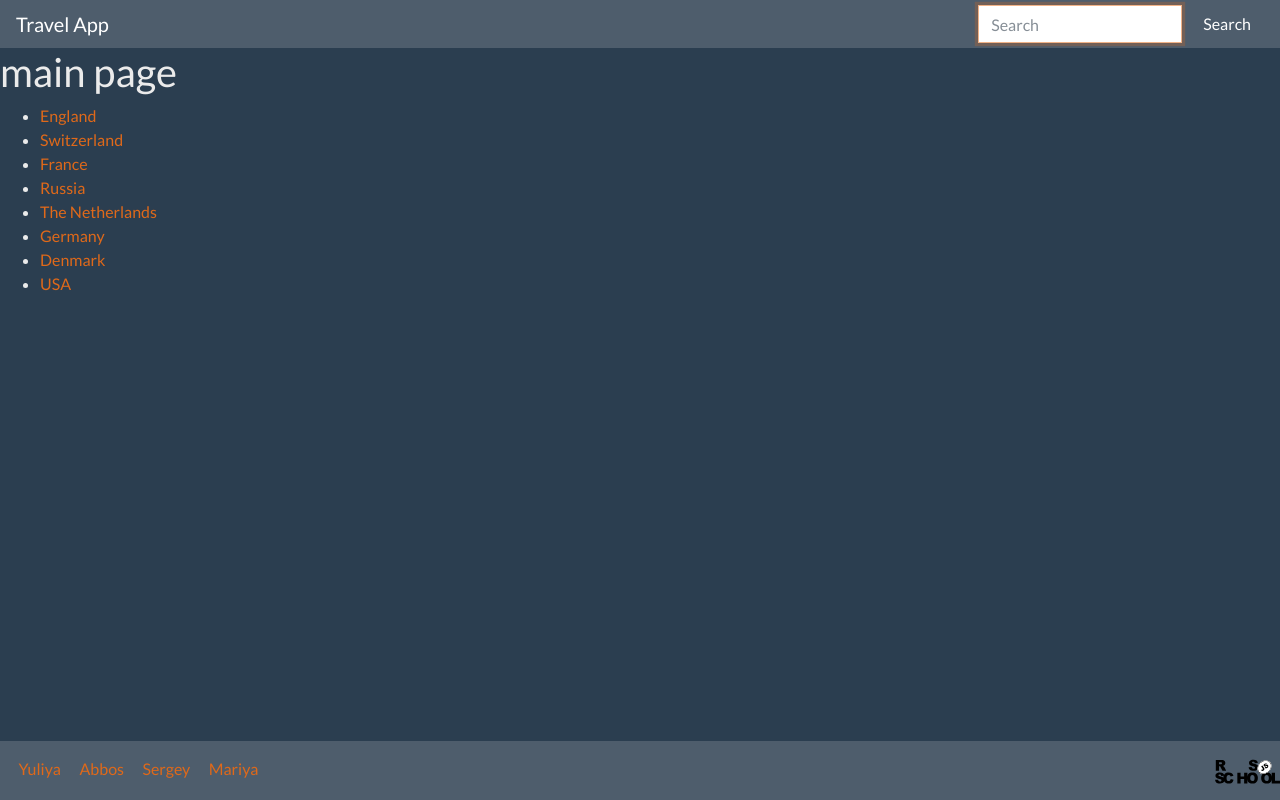
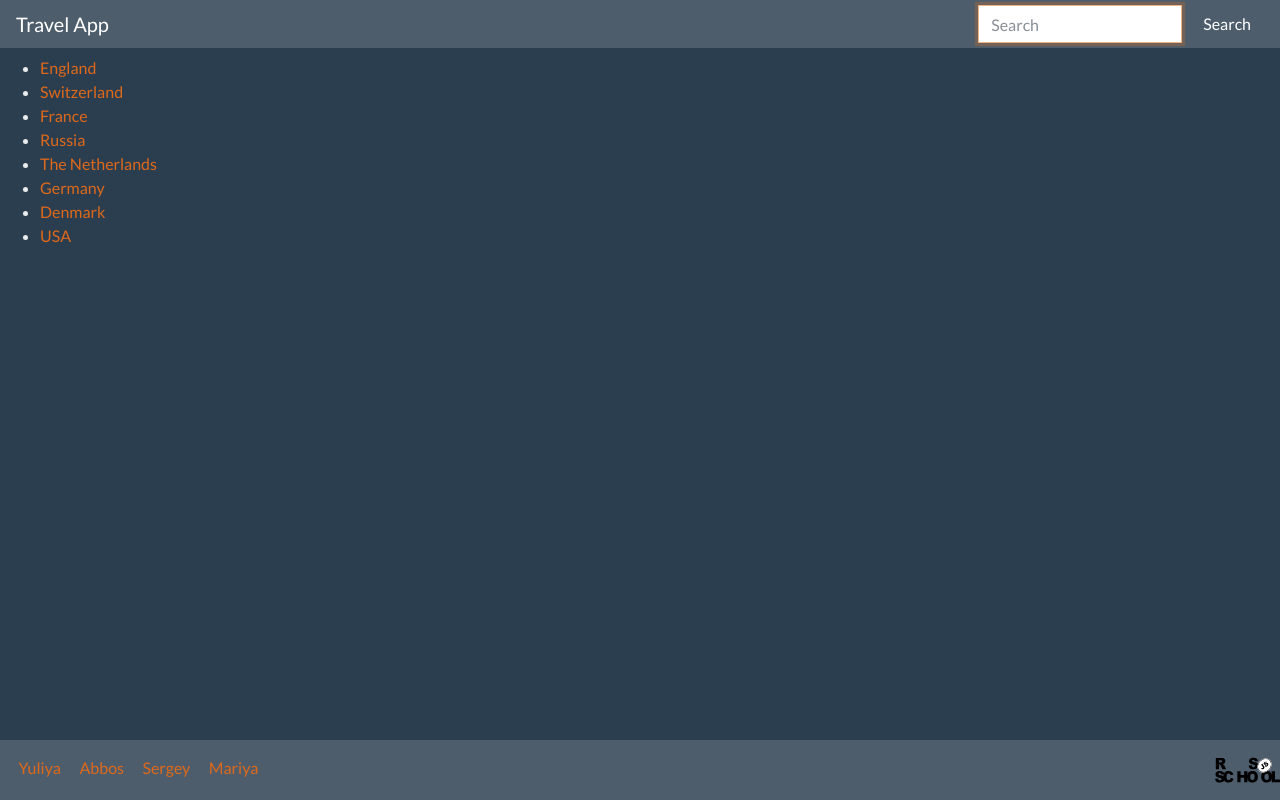
Before and after one commit to YuPodd/travel-app, a React (Create React App) app: page / in a window 1280 px wide. Built offline with nearby package versions, Linux system fonts and the light colour scheme.

Commit message:
refactor:add fixed-top to the header, remove fixed footer

```diff
--- a/src/components/Footer.js
+++ b/src/components/Footer.js
@@ -4,7 +4,7 @@ import rs_logo from '../assets/rs_logo.svg';
  class Footer extends Component {
       render() {
         return (
-            <footer className="footer py-3 fixed-bottom bg-dark">
+            <footer className="footer py-3 bg-dark">
                 <div className="footer_wrapper">
                 <div className="github_wrapper">
                 <a href="https://github.com/YuPodd">Yuliya</a>
--- a/src/components/Header.js
+++ b/src/components/Header.js
@@ -13,7 +13,7 @@ class Header extends Component {
   render() {
     return (
       <header>
-        <nav className="navbar navbar-dark bg-dark">
+        <nav className="navbar navbar-dark fixed-top bg-dark">
           <Link to="/" className="navbar-brand">Travel App</Link>
           {this.props.isActive ?
           <form className="form-inline my-2 my-lg-0">
--- a/src/styles/components_styles.css
+++ b/src/styles/components_styles.css
@@ -1,3 +1,14 @@
+body{
+    min-height: 100vh;
+    position: relative;
+    padding-bottom: 60px;
+}
+.footer{
+    position: absolute;
+    bottom: 0;
+    width: 100%;
+    height: 60px;
+}
 .footer_wrapper {
     display: flex;
     justify-content: space-between;
```
